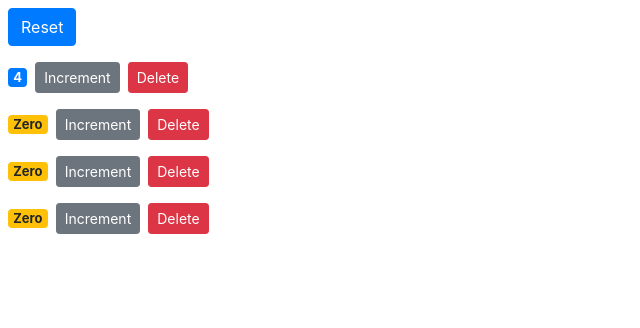
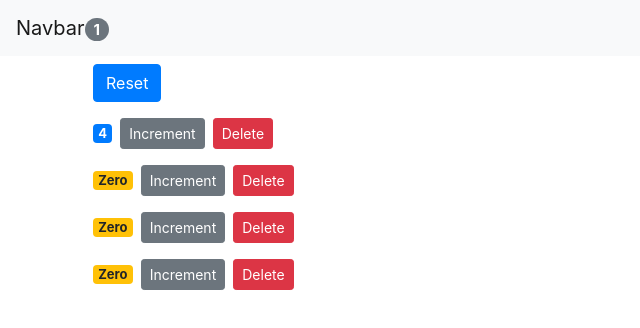
Before and after one commit to Davien21/counter-app, a React (Create React App) app: page / in a window 1280 px wide. Shown: the top 328 px of the page, without its empty margins (0-640 px from the left). Built offline with nearby package versions, Linux system fonts and the light colour scheme.

Commit message:
switch to using app component

```diff
--- a/src/index.js
+++ b/src/index.js
@@ -4,12 +4,11 @@ import './index.css';
 import App from './App';
 import reportWebVitals from './reportWebVitals';
 import 'bootstrap/dist/css/bootstrap.css'
-import Counters from './components/counters';
 
 
 ReactDOM.render(
   <React.StrictMode>
-    <Counters />
+    <App />
   </React.StrictMode>,
   document.getElementById('root')
 );
```
